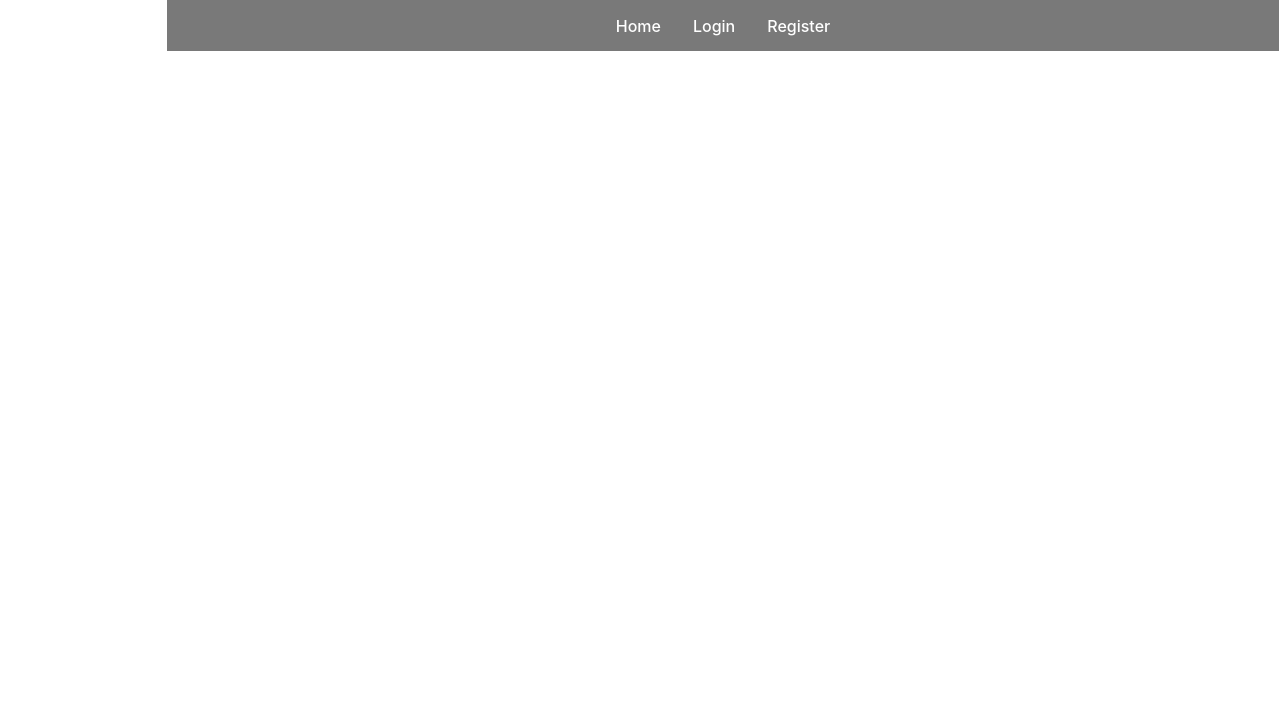
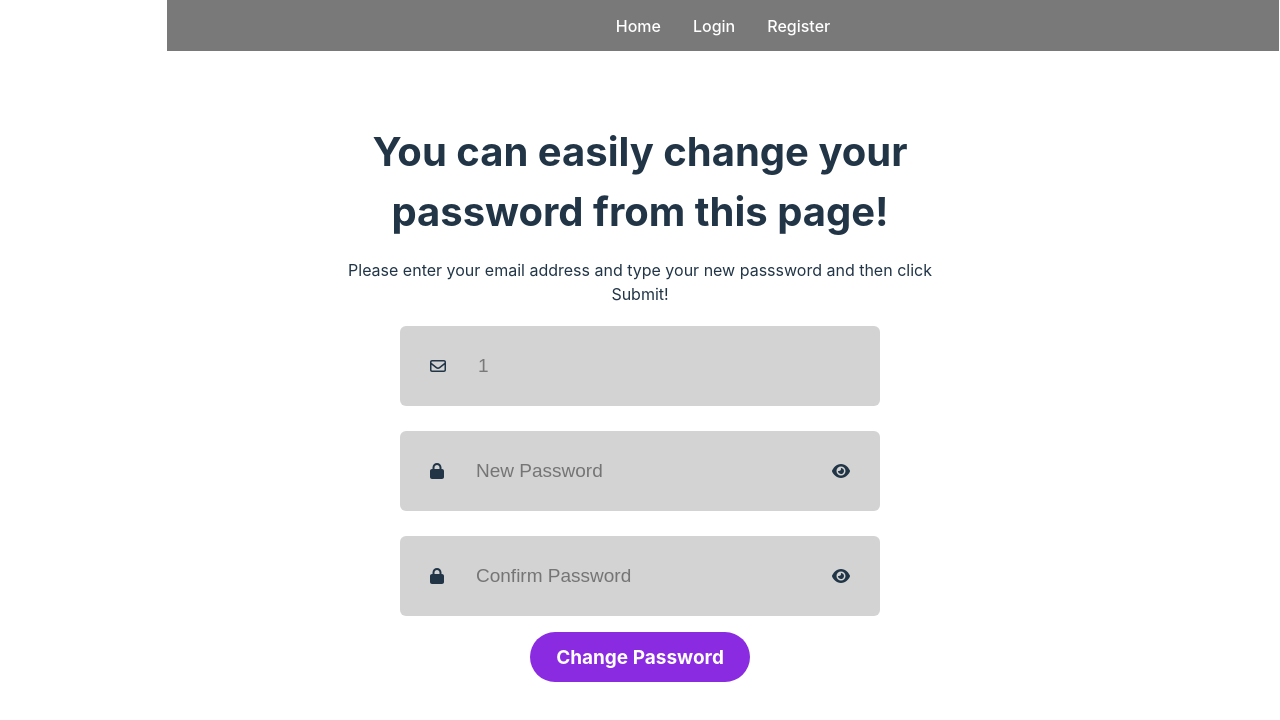
Before and after one commit to CryptoWorldLtd/CryptoNews, a React (Vite) app in the folder CryptoWorld.News/cryptoworld.news.client/: page /ResetPassword/1/1 in a window 1280 px wide. Before the commit this address had no page. Shown: the top 720 px of the page. Built offline with nearby package versions, Linux system fonts and the light colour scheme.

Commit message:
Reset Password added and tested in front-end

```diff
--- a/CryptoWorld.News/cryptoworld.news.client/src/App.jsx
+++ b/CryptoWorld.News/cryptoworld.news.client/src/App.jsx
@@ -19,7 +19,7 @@ function App() {
                     <Route path="/Login" element={<Login />} />
                     <Route path="/Register" element={<Register />} />
                     <Route path="/ForgotPassword" element={<ForgotPassword />} />
-                    <Route path="/ResetPassword" element={<ResetPassword />} />
+                    <Route path="/ResetPassword/:id/:email" element={<ResetPassword />} />
                 </Routes>
 
             </Router>
--- a/CryptoWorld.News/cryptoworld.news.client/src/Pages/ForgotPassword.jsx
+++ b/CryptoWorld.News/cryptoworld.news.client/src/Pages/ForgotPassword.jsx
@@ -63,7 +63,7 @@ const ForgotPassword = () => {
             </div>
             <div className="submit-container">
               <button type="submit" className="submit">
-                Reset Password
+                Send Reset Password Email
               </button>
             </div>
           </form>
--- a/CryptoWorld.News/cryptoworld.news.client/src/Pages/ResetPassword.jsx
+++ b/CryptoWorld.News/cryptoworld.news.client/src/Pages/ResetPassword.jsx
@@ -1,18 +1,20 @@
-import React, { useState } from 'react';
-import axios from 'axios';
-import {  faEnvelope } from '@fortawesome/free-regular-svg-icons';
-import { FontAwesomeIcon } from '@fortawesome/react-fontawesome';
-import { faUser, faLock , faEye, faEyeSlash} from '@fortawesome/free-solid-svg-icons';
-import { useNavigate } from "react-router-dom";
-import './ResetPassword.css';
+import React, { useState } from "react";
+import axios from "axios";
+import { faEnvelope } from "@fortawesome/free-regular-svg-icons";
+import { FontAwesomeIcon } from "@fortawesome/react-fontawesome";
+import {faLock,faEye,faEyeSlash,} from "@fortawesome/free-solid-svg-icons";
+import { useParams , useNavigate } from "react-router-dom";
+import "./ResetPassword.css";
 
 const ForgotPassword = () => {
-    const [email, setEmail] = useState('');
-    const [password, setPassword] = useState('');
-    const [confirmPassword, setConfirmPassword] = useState('');
-    const [message, setMessage] = useState('');
-    const [error, setError] = useState('');
+  const [password, setPassword] = useState("");
+  const [confirmPassword, setConfirmPassword] = useState("");
+  const [message, setMessage] = useState("");
+  const [error, setError] = useState("");
   const [showPassword, setShowPassword] = useState(false);
+
+  const {id} = useParams();
+  const {email} = useParams();
 
   const navigate = useNavigate();
 
@@ -20,28 +22,33 @@ const ForgotPassword = () => {
     setShowPassword(!showPassword);
   };
 
-    const handleSubmit = async (e) =>{
+  const handleSubmit = async (e) => {
     e.preventDefault();
-        setMessage('');
-        setError('');
+    setMessage("");
+    setError("");
+
+    const data = {
+        email: email,
+        token: decodeURIComponent(id),
+        newPassword: password,
+        confirmPassword: confirmPassword
+    };
 
     try {
-            console.log('Submiting:', {email});
-            const response = await axios.post('https://localhost:7249/Account/forgotpassword',{
-                email
-              }, {
-                headers: {
-                  'Content-Type': 'application/json'
-                }
-              });
-              console.log('Response:', response.data);
-              navigate("/");
-            alert('If the email is registered in our system you will receive reser passowrd link on this email!')
+      console.log("Submiting:", data);
+      const response = await axios.post(
+        "https://localhost:7249/Account/resetpassword",
+        data);
+      console.log("Response:", response.data);
+      navigate("/login");
+      alert(
+        "Your password is successfully changed!"
+      );
     } catch (error) {
       console.log(error.message);
-            alert('An error occurred while requesting the password reset.');
+      alert("An error occurred while requesting the password change!");
     }
-    }
+  };
 
   return (
     <div className="container">
@@ -52,7 +59,10 @@ const ForgotPassword = () => {
       </div>
 
       <div>
-          <p>Please enter your email address and type your new passsword and then click Submit!</p>
+        <p>
+          Please enter your email address and type your new passsword and then
+          click Submit!
+        </p>
         <form onSubmit={handleSubmit}>
           <div className="inputs">
             <div className="input">
@@ -63,7 +73,7 @@ const ForgotPassword = () => {
                 type="email"
                 placeholder="Email"
                 value={email}
-                  onChange={(e) => setEmail(e.target.value)}
+                readOnly
                 required
               />
             </div>
@@ -77,8 +87,8 @@ const ForgotPassword = () => {
                 value={password}
                 onChange={(e) => setPassword(e.target.value)}
               />
-            <i onClick={handlePasswordVisibility} className='toggle-password'>
-              <FontAwesomeIcon icon={showPassword ? faEyeSlash : faEye}/>
+              <i onClick={handlePasswordVisibility} className="toggle-password">
+                <FontAwesomeIcon icon={showPassword ? faEyeSlash : faEye} />
               </i>
             </div>
             <div className="input">
@@ -88,17 +98,17 @@ const ForgotPassword = () => {
               <input
                 type={showPassword ? "text" : "password"}
                 placeholder="Confirm Password"
-              value={password}
-              onChange={(e) => setPassword(e.target.value)}
+                value={confirmPassword}
+                onChange={(e) => setConfirmPassword(e.target.value)}
               />
-            <i onClick={handlePasswordVisibility} className='toggle-password'>
-              <FontAwesomeIcon icon={showPassword ? faEyeSlash : faEye}/>
+              <i onClick={handlePasswordVisibility} className="toggle-password">
+                <FontAwesomeIcon icon={showPassword ? faEyeSlash : faEye} />
               </i>
             </div>
           </div>
           <div className="submit-container">
             <button type="submit" className="submit">
-                Reset Password
+              Change Password
             </button>
           </div>
         </form>
@@ -107,6 +117,5 @@ const ForgotPassword = () => {
       </div>
     </div>
   );
-
 };
 export default ForgotPassword;
```
Also changed, not shown: 2 other files (tests, documents, lock files or other folders). Lines whose indentation alone changed are shown as unchanged.
